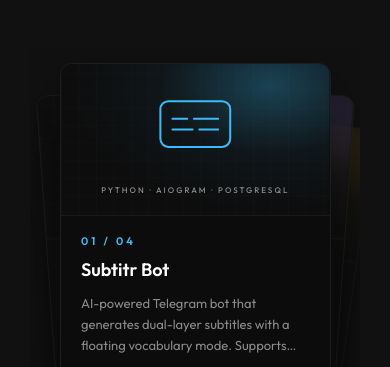
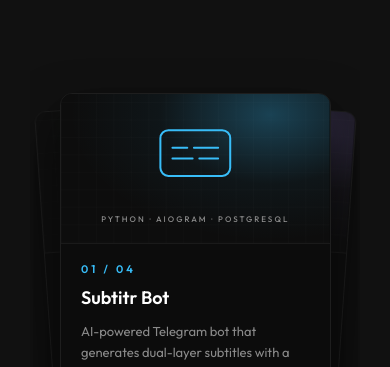
Before and after one commit to shamsiyevshamsiddin19/shamsiyev.uz, a website: page index.html in a window 390 px wide. Shown: the part 2858-3225 px from the top of the page. Drawn offline with nearby package versions, Linux system fonts and the light colour scheme.

Commit message:
Fan deck: mirror-symmetric about the vertical axis
Distribute cards evenly left/right by ring-depth; the card opposite the
front sits centred & behind (on the axis), so any count fans symmetrically.
Add upward peek (--fan-y) so back cards stay visible.

```diff
--- a/assets/css/main.css
+++ b/assets/css/main.css
@@ -808,12 +808,13 @@ body {
     max-width: 640px;
     margin: 0 auto;
     /* Fan spread — overridden smaller on narrow screens */
-    --fan-a: 9deg;
-    --fan-x: 30px;
+    --fan-a: 8deg;
+    --fan-x: 42px;
+    --fan-y: 22px;
 }
 .pdeck-stage {
     position: relative;
-    height: 460px;
+    height: 486px;
     perspective: 1600px;
     margin-bottom: 30px;
 }
@@ -821,11 +822,11 @@ body {
     position: absolute;
     left: 0;
     right: 0;
-    top: 16px;
+    top: 54px;
     margin: 0 auto;
     width: 88%;
     max-width: 380px;
-    height: 412px;
+    height: 396px;
     background: #0c0c0c;
     border: 1px solid #1e1e1e;
     border-radius: 12px;
@@ -906,14 +907,14 @@ body {
     transform: scale(1.08);
 }
 @media (max-width: 800px) {
-    .pdeck { --fan-a: 5deg; --fan-x: 14px; }
+    .pdeck { --fan-a: 5deg; --fan-x: 20px; --fan-y: 16px; }
     .pdeck-stage { overflow: hidden; }   /* keep the fan from spilling past the screen */
 }
 @media (max-width: 480px) {
-    .pdeck { --fan-a: 4deg; --fan-x: 7px; }
-    .pdeck-stage { height: 430px; }
-    .pcard { height: 392px; width: 82%; }
-    .pcard-cover { height: 152px; }
+    .pdeck { --fan-a: 4deg; --fan-x: 10px; --fan-y: 13px; }
+    .pdeck-stage { height: 452px; }
+    .pcard { height: 372px; width: 82%; top: 46px; }
+    .pcard-cover { height: 150px; }
     .pcard-body { padding: 18px 20px 22px; }
     .pcard-body h3 { font-size: 18px; }
     .pdeck-arrow { width: 42px; height: 42px; font-size: 18px; }
--- a/assets/js/showcase.js
+++ b/assets/js/showcase.js
@@ -151,16 +151,22 @@ function initFanDeck(deckId, stageId, dotsId, label) {
 
     const render = () => {
         cards.forEach((card, i) => {
-            // signed slot: 0 = front, +ve fans right, -ve fans left
-            let d = (i - front + n) % n;
-            if (d > n - d) d -= n;
-            const ad = Math.abs(d);
+            const r = (i - front + n) % n;                 // 0 = front card
+            const k = Math.min(r, n - r);                  // depth into the stack
+            // side: +1 fans right, -1 fans left, 0 stays on the vertical axis.
+            // The card exactly opposite the front (r === n - r) sits centred & behind,
+            // so the fan is always mirror-symmetric about the vertical axis.
+            const side = (r === 0 || r === n - r) ? 0 : (r < n - r ? 1 : -1);
+            const h = side * k;                            // signed horizontal fan units
             card.style.transform =
-                `translateX(calc(var(--fan-x) * ${d})) rotate(calc(var(--fan-a) * ${d})) scale(${(1 - ad * 0.06).toFixed(3)})`;
-            card.style.zIndex = String(100 - ad);
-            card.style.opacity = String(Math.max(0, 1 - ad * 0.24));
-            card.dataset.front = d === 0 ? "1" : "0";
-            card.setAttribute("aria-hidden", d === 0 ? "false" : "true");
+                `translateX(calc(var(--fan-x) * ${h})) ` +
+                `translateY(calc(var(--fan-y) * ${-k})) ` +
+                `rotate(calc(var(--fan-a) * ${h})) ` +
+                `scale(${(1 - k * 0.06).toFixed(3)})`;
+            card.style.zIndex = String(100 - k);
+            card.style.opacity = String(Math.max(0, 1 - k * 0.22));
+            card.dataset.front = r === 0 ? "1" : "0";
+            card.setAttribute("aria-hidden", r === 0 ? "false" : "true");
         });
         dots.forEach((dot, i) => dot.classList.toggle("active", i === front));
     };
```
